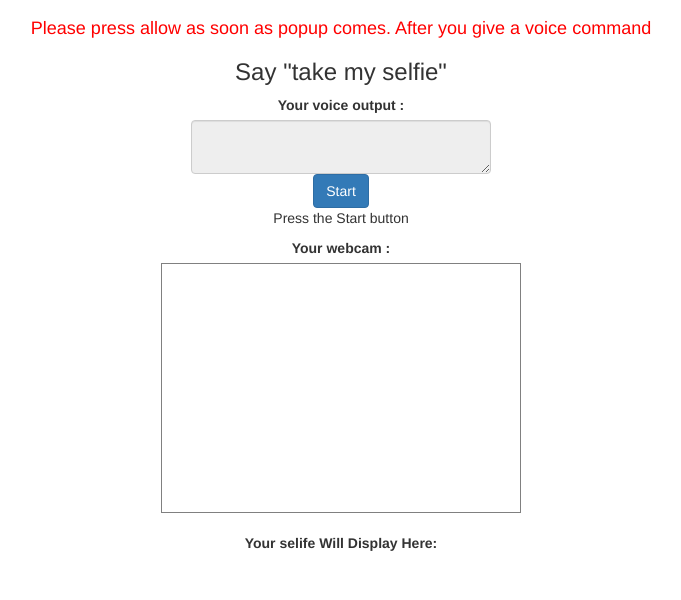
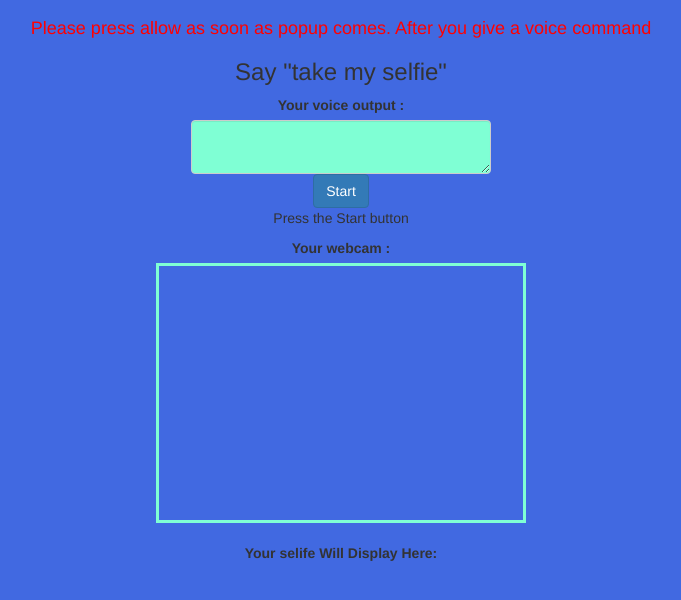
Before and after one commit to Rayyanmussa2010/Voice-selfie-, a plain HTML site: page index.html in a window 1280 px wide. Shown: the part 142-742 px from the top of the page, without its empty margins (299-980 px from the left). Drawn offline with nearby package versions, Linux system fonts and the light colour scheme; a script that the page names is missing.

Commit message:
Update style.css

```diff
--- a/style.css
+++ b/style.css
@@ -4,9 +4,9 @@
 }
 #camera
 {
-    width:360px;
-    height: 250px;
-    border:1px solid grey;
+    width:370px;
+    height: 260px;
+    border:3px solid aquamarine;
 }
 #logo_img
 {
@@ -16,4 +16,13 @@
 #textbox
 {
     width: 300px;
+    background-color: aquamarine;
 }
+body
+{
+background-color:royalblue;
+}
+text
+{
+background-color: white;
+}
```
